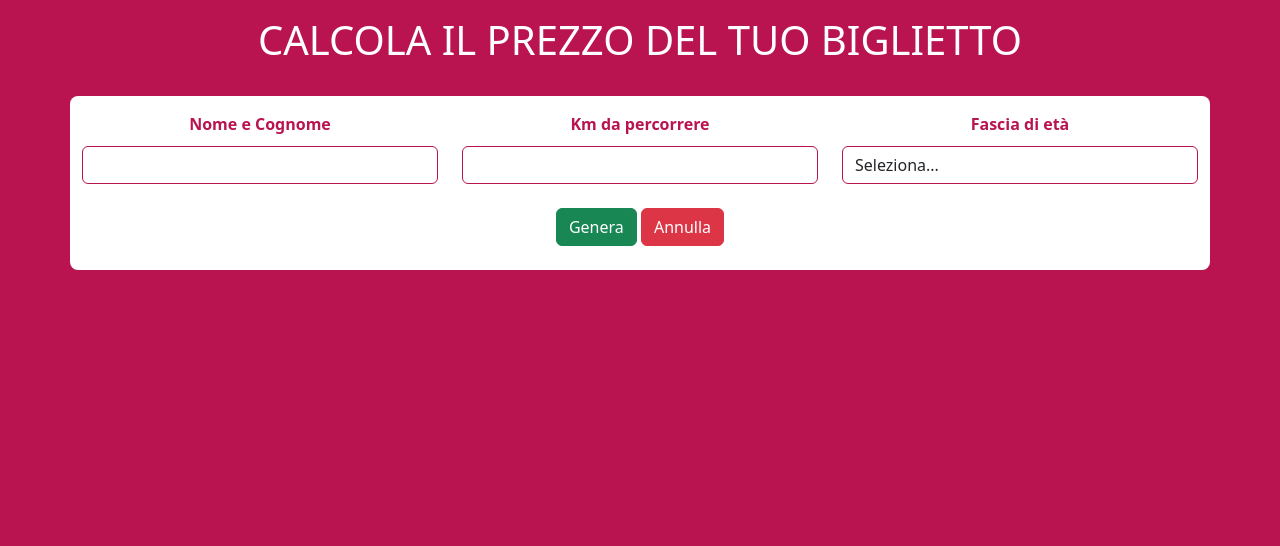
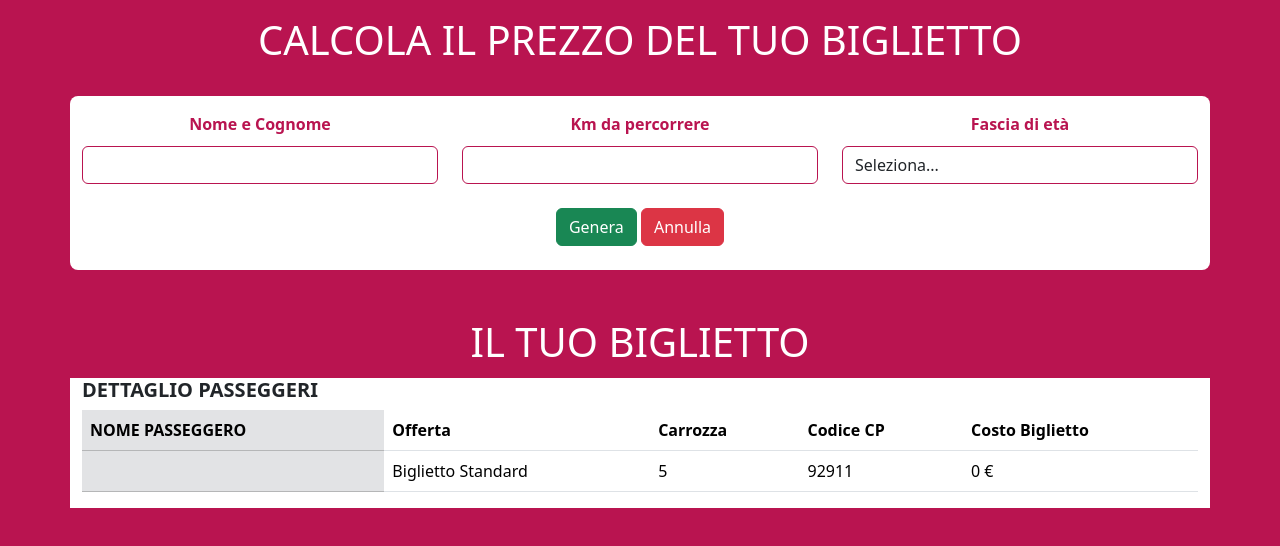
Before and after one commit to DorinVieru/js-biglietto-treno-form, a plain HTML site: page index.html in a window 1280 px wide. Both pictures are taken after a click on the button "Genera". Drawn offline with nearby package versions, Linux system fonts and the light colour scheme.

Commit message:
[UPDATE] Finish table & istruction js

```diff
--- a/index.html
+++ b/index.html
@@ -9,6 +9,8 @@
     <link rel="stylesheet" href="./css/style.css">
 </head>
 <body>
+
+    <!-- CONTAINER TITLE -->
     <div class="container my-3">
         <div class="row">
             <div class="col-12 text-white text-center fw-bold">
@@ -16,6 +18,8 @@
             </div>
         </div>
     </div>
+
+    <!-- CONTAINER FORM -->
     <div class="container my-4">
         <div class="row bg_color_row rounded-3">
             <div class="col-4 mt-3">
@@ -41,6 +45,43 @@
             </div>
         </div>
     </div>
+
+    <!-- CONTAINER BIGLIETTO -->
+    <div class="container mt-5 mb-1">
+        <div class="row">
+            <div class="col-12 text-white text-center fw-bold">
+                <h1 id="title_biglietto">IL TUO BIGLIETTO</h1>
+            </div>
+        </div>
+    </div>
+
+    <div class="container">
+        <div class="row bg_color_row">
+            <div class="col-12">
+                <h5 class="fw-bold" id="title_biglietto">DETTAGLIO PASSEGGERI</h5>
+                <table class="table">
+                    <thead>
+                        <tr>
+                            <th class="table-secondary" scope="col">NOME PASSEGGERO</th>
+                            <th scope="col">Offerta</th>
+                            <th scope="col">Carrozza</th>
+                            <th scope="col">Codice CP</th>
+                            <th scope="col">Costo Biglietto</th>
+                        </tr>
+                    </thead>
+                    <tbody>
+                        <tr>
+                            <th id="nome" class="table-secondary" scope="row"></th>
+                            <td id="offerta"></td>
+                            <td id="carrozza"></td>
+                            <td id="codice_cp"></td>
+                            <td id="costo_biglietto"></td>
+                        </tr>
+                    </tbody>
+                </table>
+            </div>
+        </div>
+    </div>
     <script type="text/javascript" src="./js/script.js"></script>
 </body>
 </html>
--- a/js/script.js
+++ b/js/script.js
@@ -20,16 +20,30 @@ button_genera.addEventListener("click", function(){
     if (eta == "min") {
         let sconto = cost * 0.2 * km;
         price = cost * km - sconto;
-
+        document.getElementById("nome").innerText = nome_e_cognome;
+        document.getElementById("offerta").innerText = "Biglietto Sconto Minori";
+        document.getElementById("carrozza").innerText = 2;
+        document.getElementById("codice_cp").innerText = 92800;
+        document.getElementById("costo_biglietto").innerText = `${price} \u20ac`;
     }
 
     else if (eta == "over") {
         sconto = cost * 0.4 * km;
         price = cost * km - sconto;
+        document.getElementById("nome").innerText = nome_e_cognome;
+        document.getElementById("offerta").innerText = "Biglietto Sconto Over 65";
+        document.getElementById("carrozza").innerText = 7;
+        document.getElementById("codice_cp").innerText = 92855;
+        document.getElementById("costo_biglietto").innerText = `${price} \u20ac`;
     }
 
     else {
         price = cost * km;
+        document.getElementById("nome").innerText = nome_e_cognome;
+        document.getElementById("offerta").innerText = "Biglietto Standard";
+        document.getElementById("carrozza").innerText = 5;
+        document.getElementById("codice_cp").innerText = 92911;
+        document.getElementById("costo_biglietto").innerText = `${price} \u20ac`;
     }
 
     // PREZZO DEL BIGLIETTO IN CONSOLE.LOG
```
